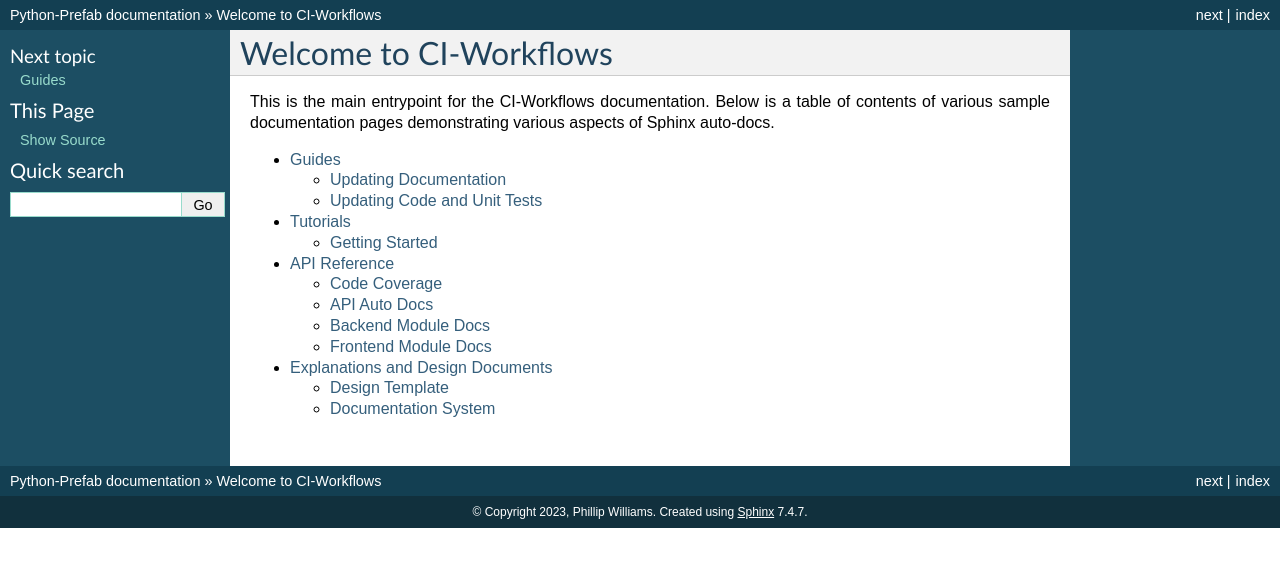
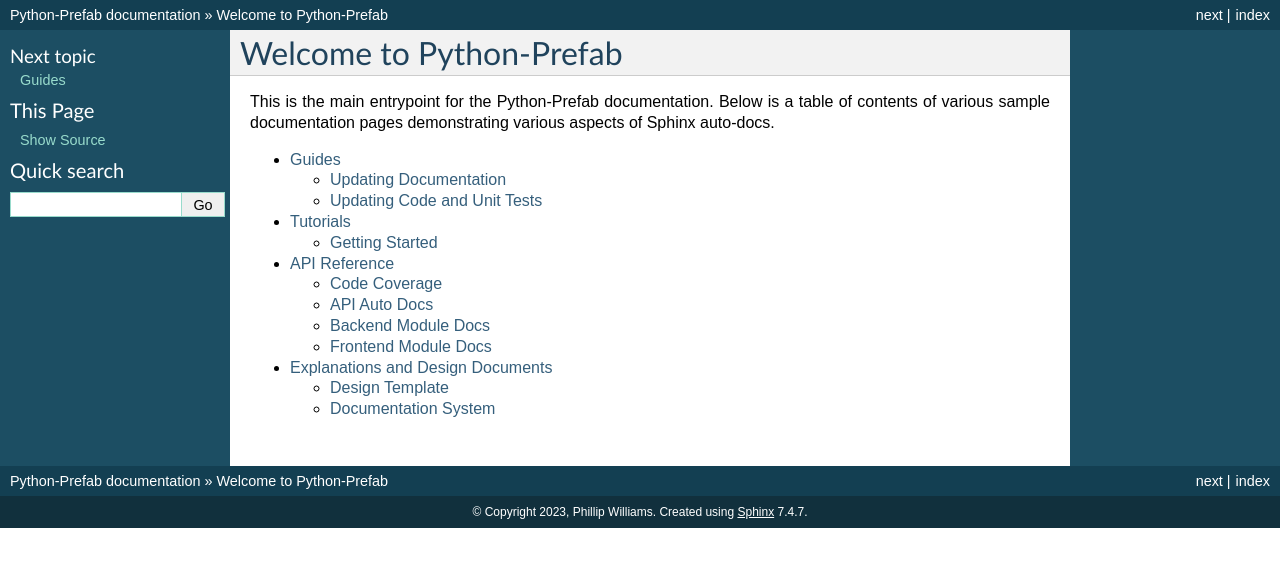
Before and after one commit to Philliams/Python-Prefab, a Sphinx documentation site: the page built from docs/source/index.rst, in a window 1280 px wide. Shown: the top 567 px of the page. Built offline with Sphinx 7.4.7, drawn with Linux system fonts in a browser that asks for light colours.

Commit message:
Fixing index name

```diff
--- a/docs/source/index.rst
+++ b/docs/source/index.rst
@@ -1,7 +1,8 @@
-Welcome to CI-Workflows
+Welcome to Python-Prefab
 ========================================
 
-This is the main entrypoint for the CI-Workflows documentation. Below is a table of contents of various sample documentation pages demonstrating various aspects of Sphinx auto-docs.
+This is the main entrypoint for the Python-Prefab documentation.
+Below is a table of contents of various sample documentation pages demonstrating various aspects of Sphinx auto-docs.
 
 .. toctree::
     :maxdepth: 2
```
